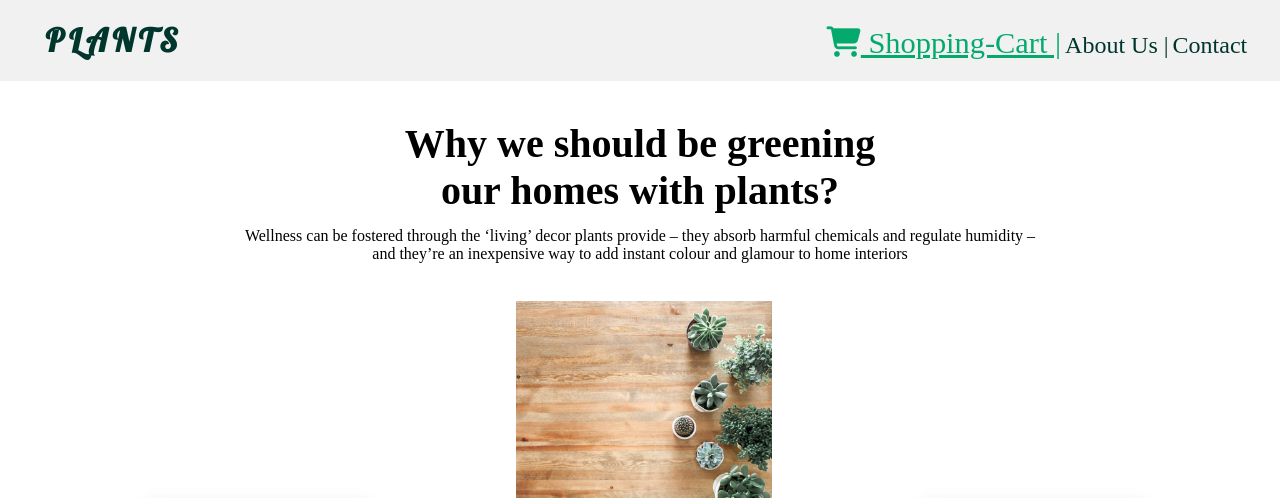
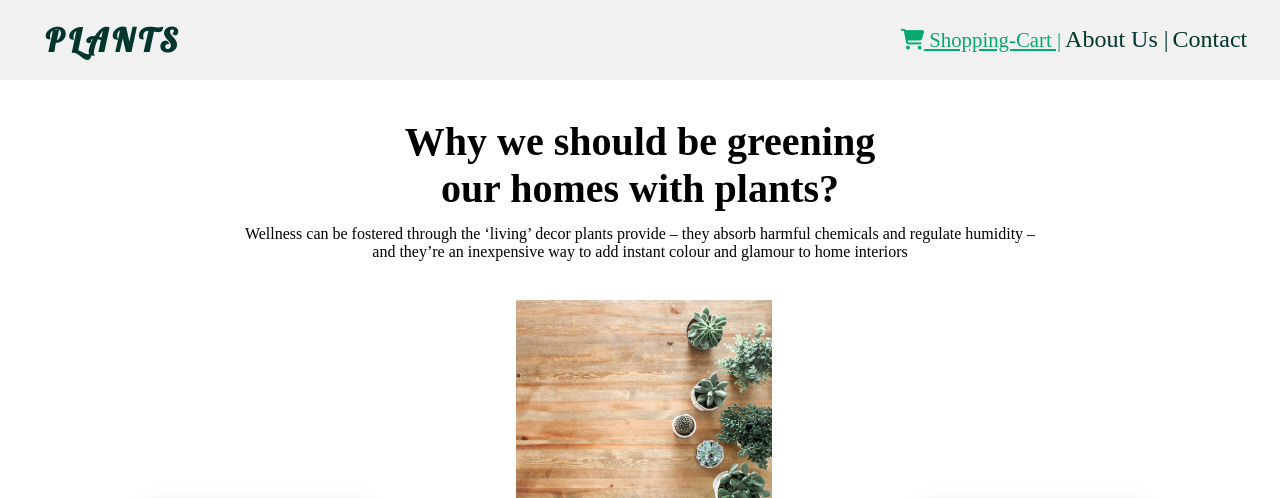
Before and after one commit to ATErcan/home-plant, a plain HTML site: page index.html in a window 1280 px wide. In both pictures the pointer is over the link "Shopping-Cart |". Shown: the top 498 px of the page. Drawn offline with Linux system fonts and the light colour scheme; a web font is replaced by a local one.

Commit message:
hover effect fixed

```diff
--- a/style.css
+++ b/style.css
@@ -49,7 +49,7 @@ li{
 }
 .nav-links:hover{
     text-decoration: underline;
-    font-size: 190%;
+    font-size: 130%;
     color: #04aa6d;
 }
 .header{
```
